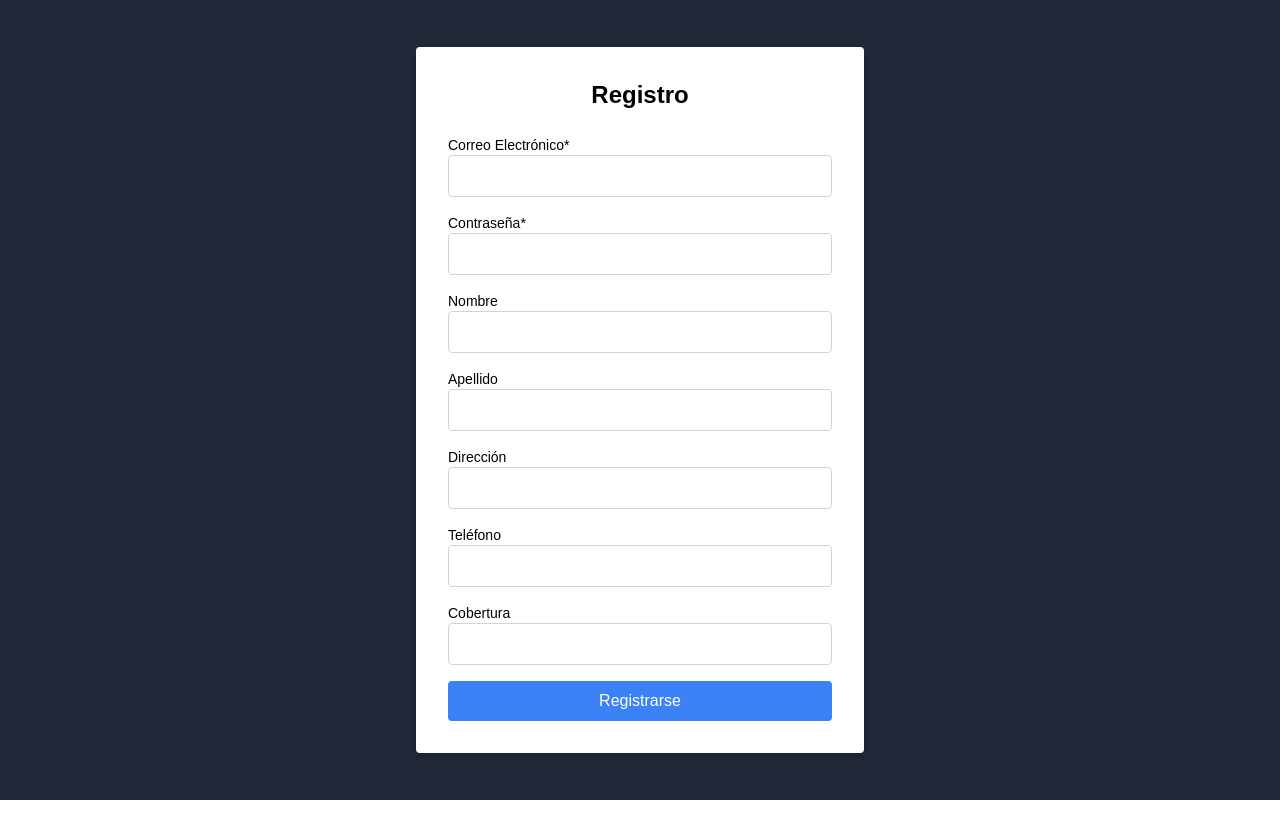
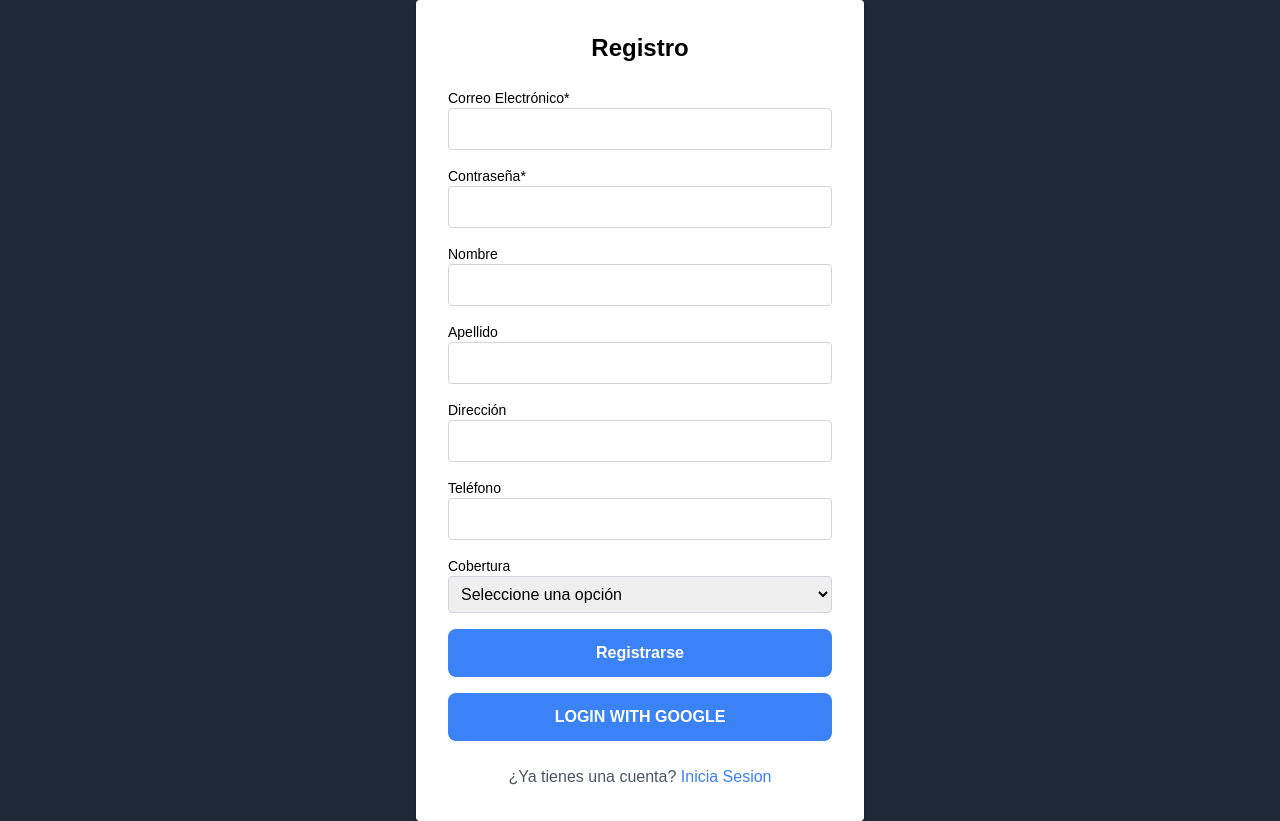
Before and after one commit to LucasEzequielRamos/Appointment-Manager, a Next.js app: page /auth/register in a window 1280 px wide. Before the commit the page ends 800 px from the top, so only its background shows below. Built offline with nearby package versions, Linux system fonts and the light colour scheme; no server answers.

Commit message:
add form, options

```diff
--- a/src/Components/signin-google-button.tsx
+++ b/src/Components/signin-google-button.tsx
@@ -8,10 +8,10 @@ const SignInGoogleButton = () => {
       <button
         onClick={() =>
           signIn("google", {
-            callbackUrl:
-              "http://localhost:3000/api/auth/callback/google?action=login",
+            callbackUrl: "http://localhost:3000/home",
           })
         }
+        className="w-full bg-blue-500 text-white p-3 rounded-lg font-semibold hover:bg-blue-600 transition duration-200"
       >
         {" "}
         LOGIN WITH GOOGLE
--- a/src/app/auth/login/form.tsx
+++ b/src/app/auth/login/form.tsx
@@ -1,5 +1,6 @@
 "use client";
 
+import SignInGoogleButton from "@/components/signin-google-button";
 import { signIn } from "next-auth/react";
 import Link from "next/link";
 import { useRouter } from "next/navigation";
@@ -76,6 +77,7 @@ const LoginForm = () => {
           >
             Iniciar Sesión
           </button>
+          <SignInGoogleButton />
         </form>
         <div className="text-center mt-6">
           <p className="text-gray-600">
--- a/src/app/auth/login/page.tsx
+++ b/src/app/auth/login/page.tsx
@@ -1,7 +1,11 @@
 import React from "react";
 import LoginForm from "./form";
+import { auth } from "@/auth";
+import { redirect } from "next/navigation";
 
-const page = () => {
+const page = async () => {
+  const session = await auth();
+  if (session) redirect("/home");
   return (
     <div>
       <LoginForm />
--- a/src/app/auth/register/form.tsx
+++ b/src/app/auth/register/form.tsx
@@ -1,6 +1,8 @@
 "use client";
 
-import { useRouter } from "next/navigation";
+import SignInGoogleButton from "@/components/signin-google-button";
+import Link from "next/link";
+import { useRouter, useSearchParams } from "next/navigation";
 import { useState } from "react";
 
 interface User {
@@ -11,24 +13,29 @@ interface User {
   address?: string;
   phone?: string;
   coverage?: string;
+  other_coverage?: string;
 }
 
 const RegisterForm = () => {
   const router = useRouter();
+  const searchParams = useSearchParams(); // Para obtener los parámetros de la URL
 
   const [user, setUser] = useState<User>({
-    email: "",
+    email: searchParams?.get("email") || "",
     password: "",
-    first_name: "",
-    last_name: "",
+    first_name: searchParams?.get("first_name") || "",
+    last_name: searchParams?.get("last_name") || "",
     address: "",
     phone: "",
     coverage: "",
+    other_coverage: "",
   });
 
   const [error, setError] = useState("");
 
-  const handleChange = (e: React.ChangeEvent<HTMLInputElement>) => {
+  const handleChange = (
+    e: React.ChangeEvent<HTMLInputElement | HTMLSelectElement>
+  ) => {
     const { name, value } = e.target;
     setUser({
       ...user,
@@ -133,21 +140,47 @@ const RegisterForm = () => {
           </div>
           <div>
             <label className="block text-sm font-medium">Cobertura</label>
-            <input
-              type="text"
-              name="coverage"
-              value={user?.coverage}
-              onChange={handleChange}
-              className="w-full p-2 border border-gray-300 rounded"
-            />
+            {user.coverage !== "" ? (
+              <input
+                type="text"
+                name="other_coverage"
+                value={user.other_coverage || ""}
+                onChange={handleChange}
+                placeholder="Especifique otra cobertura"
+                className="w-full p-2 border border-gray-300 rounded"
+              />
+            ) : (
+              <select
+                name="coverage"
+                value={user.coverage}
+                onChange={handleChange}
+                className="w-full p-2 border border-gray-300 rounded"
+              >
+                <option value="">Seleccione una opción</option>
+                <option value="ninguna">Ninguna</option>
+                <option value="bronce">Bronce</option>
+                <option value="plata">Plata</option>
+                <option value="oro">Oro</option>
+                <option value="other">Otra (especificar)</option>
+              </select>
+            )}
           </div>
           <button
             type="submit"
-            className="w-full bg-blue-500 text-white py-2 rounded hover:bg-blue-600 transition"
+            className="w-full bg-blue-500 text-white p-3 rounded-lg font-semibold hover:bg-blue-600 transition duration-200"
           >
             Registrarse
           </button>
+          <SignInGoogleButton />
         </form>
+        <div className="text-center mt-6">
+          <p className="text-gray-600">
+            ¿Ya tienes una cuenta?{" "}
+            <Link href="/auth/login" className="text-blue-500 hover:underline">
+              Inicia Sesion
+            </Link>
+          </p>
+        </div>
       </div>
     </div>
   );
--- a/src/app/auth/register/page.tsx
+++ b/src/app/auth/register/page.tsx
@@ -1,7 +1,11 @@
 import React from "react";
 import RegisterForm from "./form";
+import { auth } from "@/auth";
+import { redirect } from "next/navigation";
 
-const page = () => {
+const page = async () => {
+  const session = await auth();
+  if (session) redirect("/home");
   return (
     <div>
       <RegisterForm />
--- a/src/auth.ts
+++ b/src/auth.ts
@@ -4,6 +4,7 @@ import { comparePassword } from "@/utils/password";
 import db from "@/lib/db";
 import { PrismaAdapter } from "@auth/prisma-adapter";
 import Google from "next-auth/providers/google";
+import { url } from "inspector";
 
 export const { handlers, signIn, signOut, auth } = NextAuth({
   adapter: PrismaAdapter(db),
@@ -43,6 +44,14 @@ export const { handlers, signIn, signOut, auth } = NextAuth({
     Google({
       clientId: process.env.GOOGLE_ID,
       clientSecret: process.env.GOOGLE_SECRET,
+      authorization: {
+        params: {
+          prompt: "consent",
+          access_type: "offline",
+          response_type: "code"
+        }
+      },
+      allowDangerousEmailAccountLinking: true
     })
   ],
   session: {
@@ -57,15 +66,20 @@ export const { handlers, signIn, signOut, auth } = NextAuth({
     }
   },
   callbacks: {
-    async signIn({ user, account, profile}) {
-      if(!user) return false
-
-      console.log({account, profile, user})
+    async signIn({ account, profile}) {
+      // console.log({account, profile})
 
       if (account?.provider === "google") {
-        const user = await db.user.findUnique({
+        const userFound = await db.user.findUnique({
           where: { email: profile?.email as string },
         });
+
+        console.log(userFound)
+
+        if(!userFound){
+           return `/auth/register?email=${profile?.email}&first_name=${profile?.given_name}&last_name=${profile?.family_name}`
+        }
+        // {url: '/auth/register', profile}
 
 }
       return true;
```
